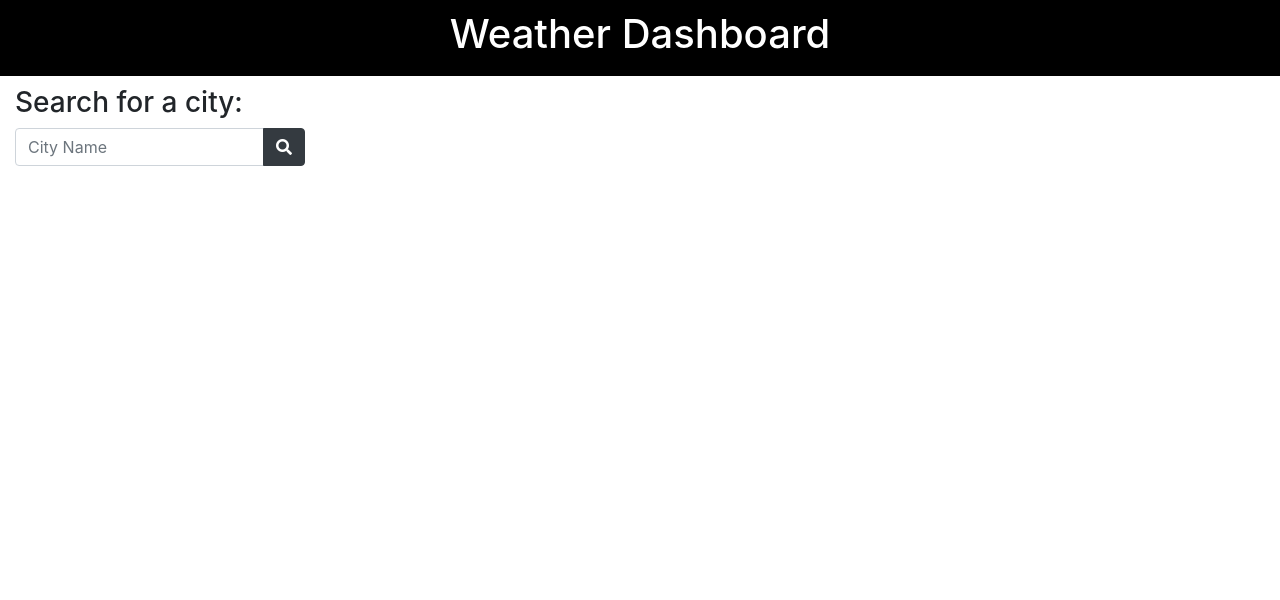
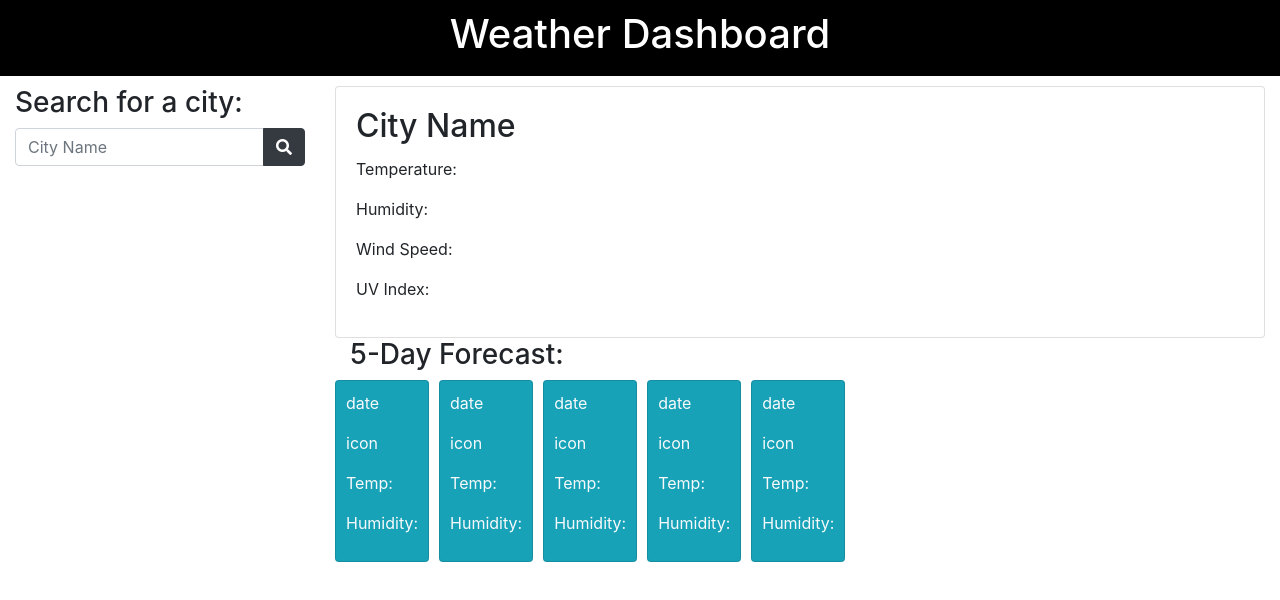
Before and after one commit to lexiehansen/weatherdashboard, a plain HTML site: page index.html in a window 1280 px wide. Drawn offline with nearby package versions, Linux system fonts and the light colour scheme.

Commit message:
current weather and 5 day forecast html

```diff
--- a/index.html
+++ b/index.html
@@ -34,6 +34,50 @@
             </div>
 
             <div class="col-9">
+                <div class="card">
+                    <div class="card-body">
+                        <h2 class="card-title">City Name</h2>
+                        <p>Temperature:</p>
+                        <p>Humidity:</p>
+                        <p>Wind Speed:</p>
+                        <p>UV Index:</p>
+                    </div>
+                </div>
+
+                <div class="col-9" id ="">
+                    <h3>5-Day Forecast:</h3>
+                    <div class="row text-light">
+                        <div class="card bg-info rightmargin">
+                            <p>date</p>
+                            <p>icon</p>
+                            <p>Temp:</p>
+                            <p>Humidity:</p>
+                        </div>
+                        <div class="card bg-info rightmargin">
+                            <p>date</p>
+                            <p>icon</p>
+                            <p>Temp:</p>
+                            <p>Humidity:</p>
+                        </div>
+                        <div class="card bg-info rightmargin">
+                            <p>date</p>
+                            <p>icon</p>
+                            <p>Temp:</p>
+                            <p>Humidity:</p>
+                        </div>
+                        <div class="card bg-info rightmargin">
+                            <p>date</p>
+                            <p>icon</p>
+                            <p>Temp:</p>
+                            <p>Humidity:</p>
+                        </div>
+                        <div class="card bg-info rightmargin">
+                            <p>date</p>
+                            <p>icon</p>
+                            <p>Temp:</p>
+                            <p>Humidity:</p>
+                        </div>
+                    </div>
 
             </div>
 
--- a/style.css
+++ b/style.css
@@ -5,3 +5,8 @@ header {
     color: white;
     margin: 0px 0px 10px 0px;
 }
+
+.rightmargin {
+margin: 0px 10px 0px 0px;
+padding: 10px;
+}
```
